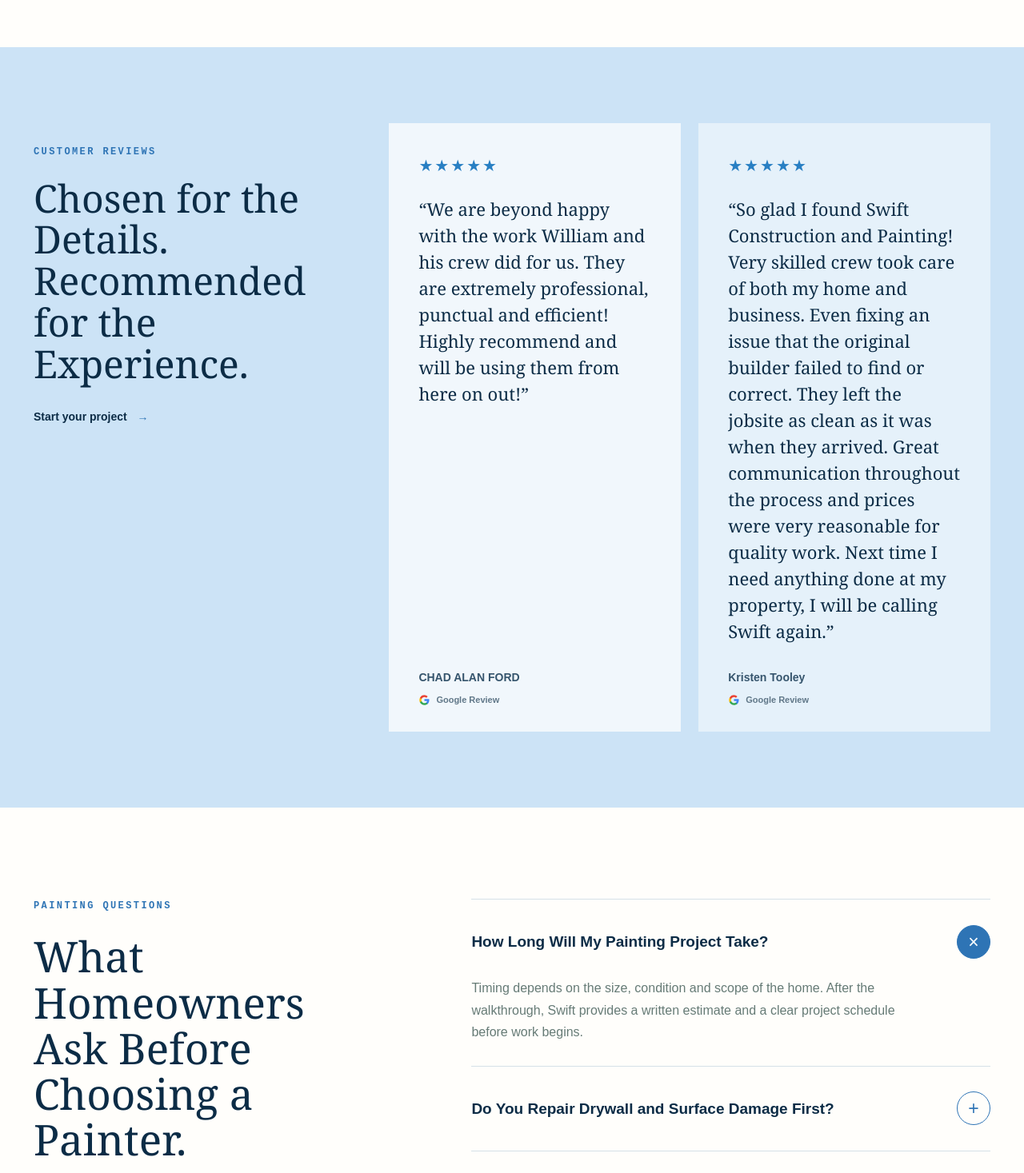
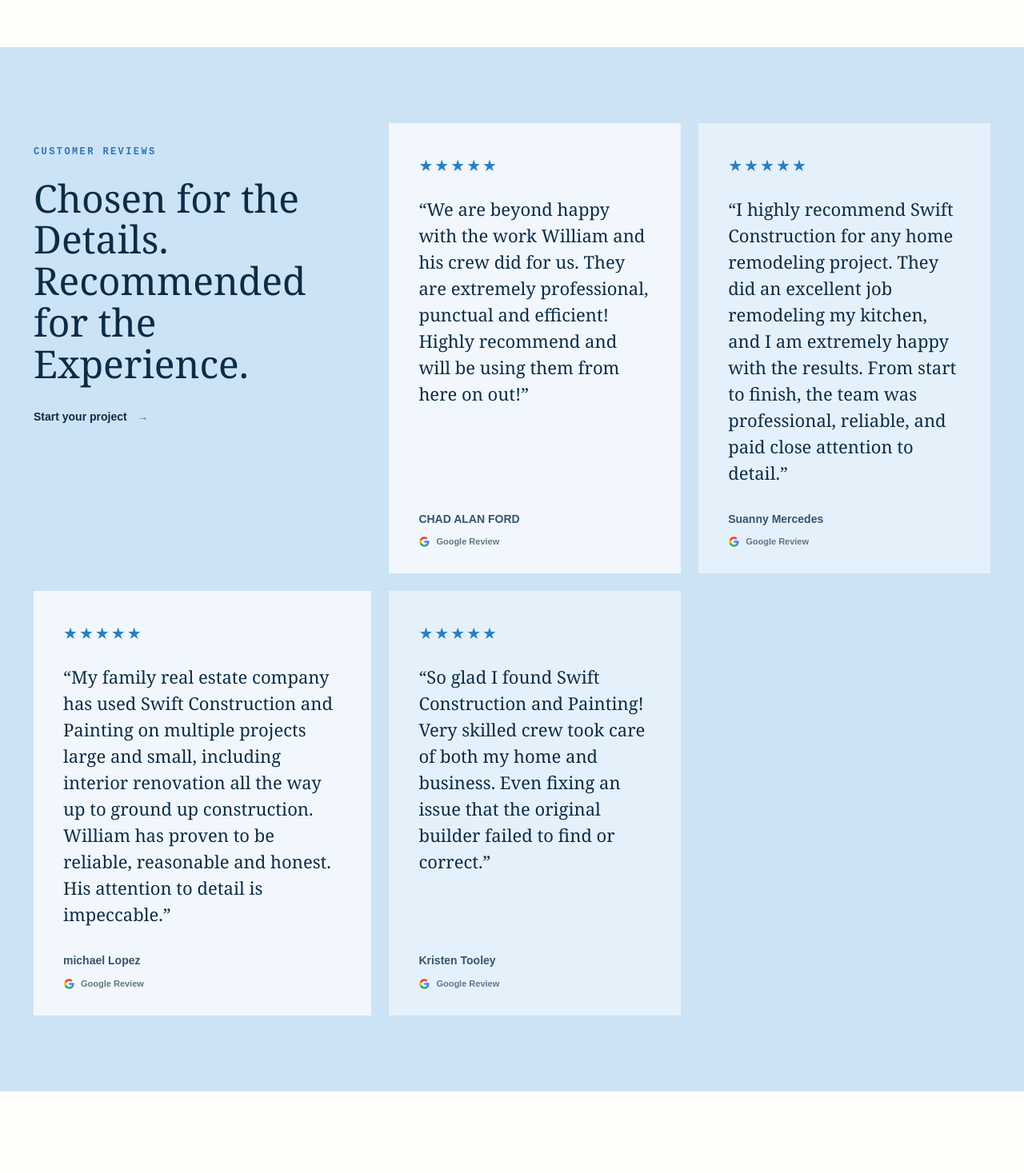
Before and after one commit to stylus1274/swift, a Next.js app: page /residential-painting in a window 1280 px wide. Shown: the part 5148-6615 px from the top of the page at 80% size. Built offline with nearby package versions, Linux system fonts and the light colour scheme.

Commit message:
Align residential painting reviews with homepage

```diff
--- a/app/residential-painting/page.tsx
+++ b/app/residential-painting/page.tsx
@@ -232,7 +232,19 @@ export default function ResidentialPaintingPage() {
         </article>
         <article className="paint-review-card second">
           <div className="stars" aria-label="5 out of 5 stars">★★★★★</div>
-          <blockquote>“So glad I found Swift Construction and Painting! Very skilled crew took care of both my home and business. Even fixing an issue that the original builder failed to find or correct. They left the jobsite as clean as it was when they arrived. Great communication throughout the process and prices were very reasonable for quality work. Next time I need anything done at my property, I will be calling Swift again.”</blockquote>
+          <blockquote>“I highly recommend Swift Construction for any home remodeling project. They did an excellent job remodeling my kitchen, and I am extremely happy with the results. From start to finish, the team was professional, reliable, and paid close attention to detail.”</blockquote>
+          <p><strong>Suanny Mercedes</strong></p>
+          <GoogleMark />
+        </article>
+        <article className="paint-review-card">
+          <div className="stars" aria-label="5 out of 5 stars">★★★★★</div>
+          <blockquote>“My family real estate company has used Swift Construction and Painting on multiple projects large and small, including interior renovation all the way up to ground up construction. William has proven to be reliable, reasonable and honest. His attention to detail is impeccable.”</blockquote>
+          <p><strong>michael Lopez</strong></p>
+          <GoogleMark />
+        </article>
+        <article className="paint-review-card second">
+          <div className="stars" aria-label="5 out of 5 stars">★★★★★</div>
+          <blockquote>“So glad I found Swift Construction and Painting! Very skilled crew took care of both my home and business. Even fixing an issue that the original builder failed to find or correct.”</blockquote>
           <p><strong>Kristen Tooley</strong></p>
           <GoogleMark />
         </article>
```
